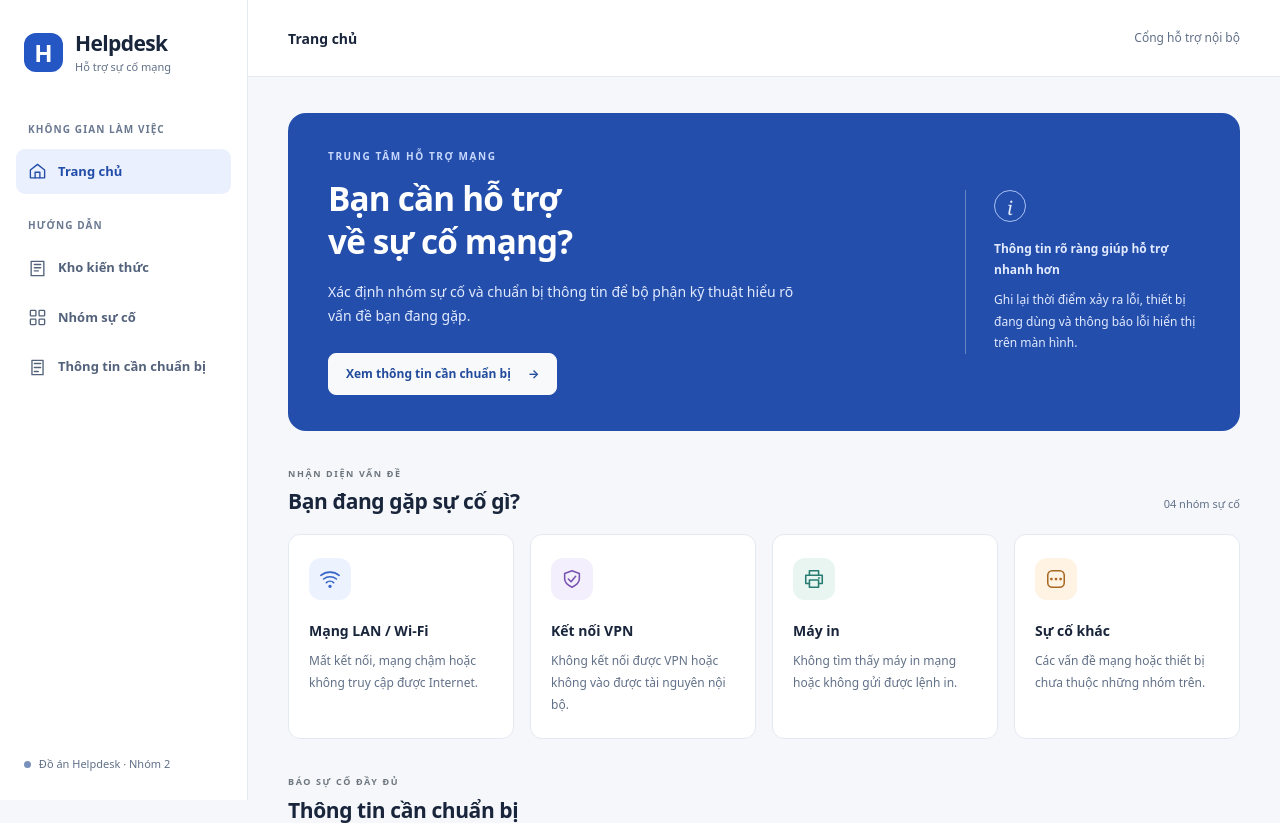
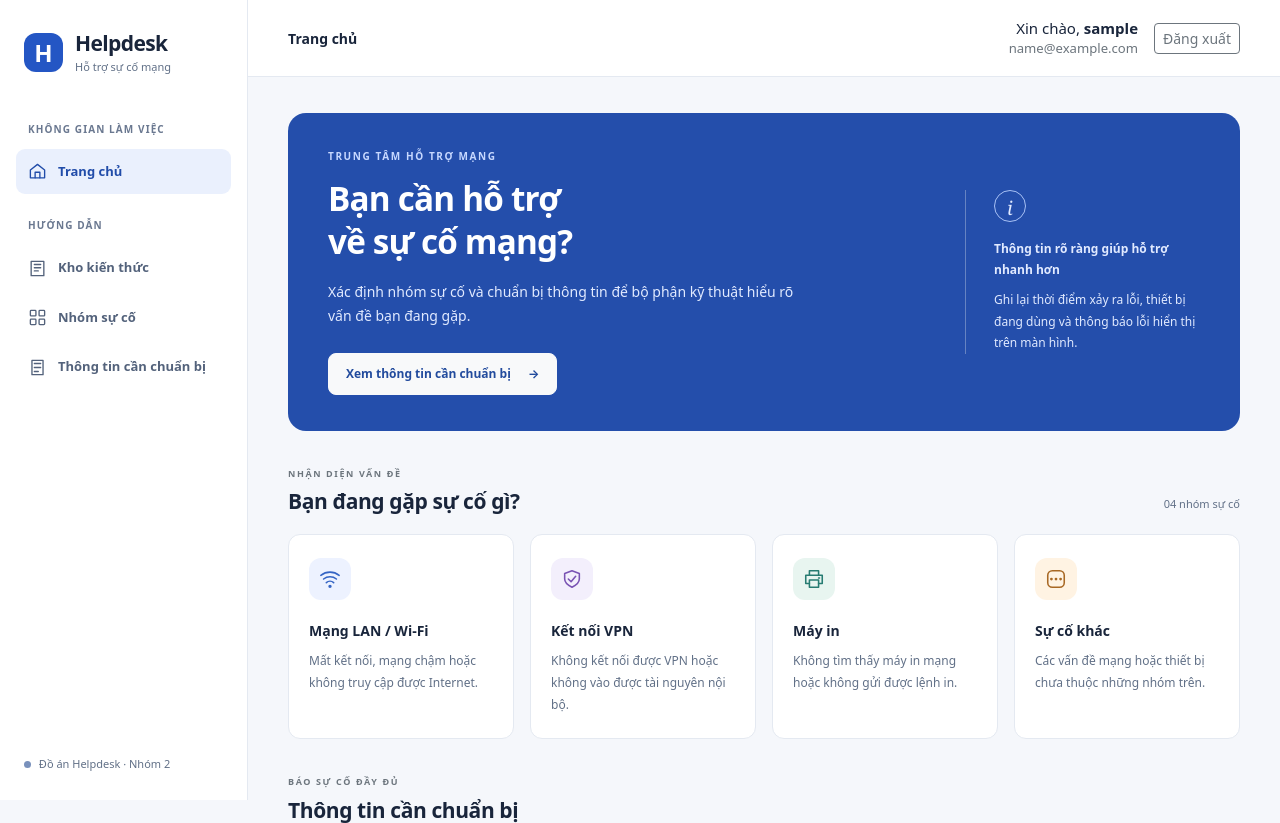
Before and after one commit to lanhhanthienphu/hkdn_nhom2, a Django app: page / in a window 1280 px wide. Shown: the top 823 px of the page. Run offline with Django 5.2, Linux system fonts and the light colour scheme; the visitor is signed in with stand-in values (Sample User, id 1).

Commit message:
feat: show account info and logout button

```diff
--- a/templates/base.html
+++ b/templates/base.html
@@ -60,7 +60,31 @@
                 </button>
                 <span class="topbar-title">{% block page_title %}Trang chủ{% endblock %}</span>
             </div>
-            <span class="portal-label">Cổng hỗ trợ nội bộ</span>
+            <div class="d-flex align-items-center gap-3 flex-wrap">
+                {% if request.user.is_authenticated %}
+                    <div class="text-end">
+                        <span>
+                            Xin chào, <strong>{{ request.user.username }}</strong>
+                        </span>
+                        {% if request.user.email %}
+                            <small class="d-block text-secondary">
+                                {{ request.user.email }}
+                            </small>
+                        {% endif %}
+                    </div>
+
+                    <form method="post" action="{% url 'accounts:logout' %}" class="m-0">
+                        {% csrf_token %}
+                        <button type="submit" class="btn btn-outline-secondary btn-sm">
+                            Đăng xuất
+                        </button>
+                    </form>
+                {% else %}
+                    <a href="{% url 'accounts:login' %}" class="btn btn-primary btn-sm">
+                        Đăng nhập
+                    </a>
+                {% endif %}
+            </div>
         </header>
         <main id="main-content" class="main-content" tabindex="-1">
             {% block content %}{% endblock %}
```
